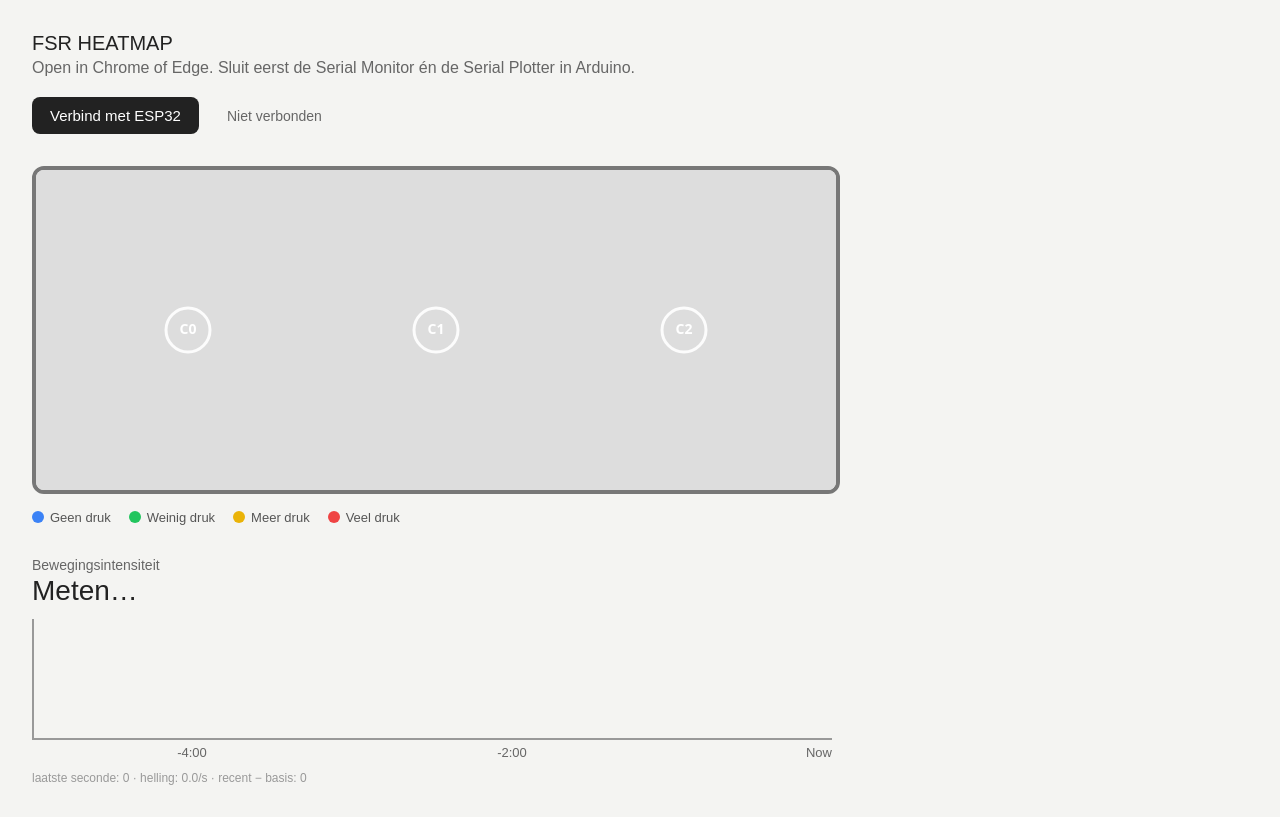
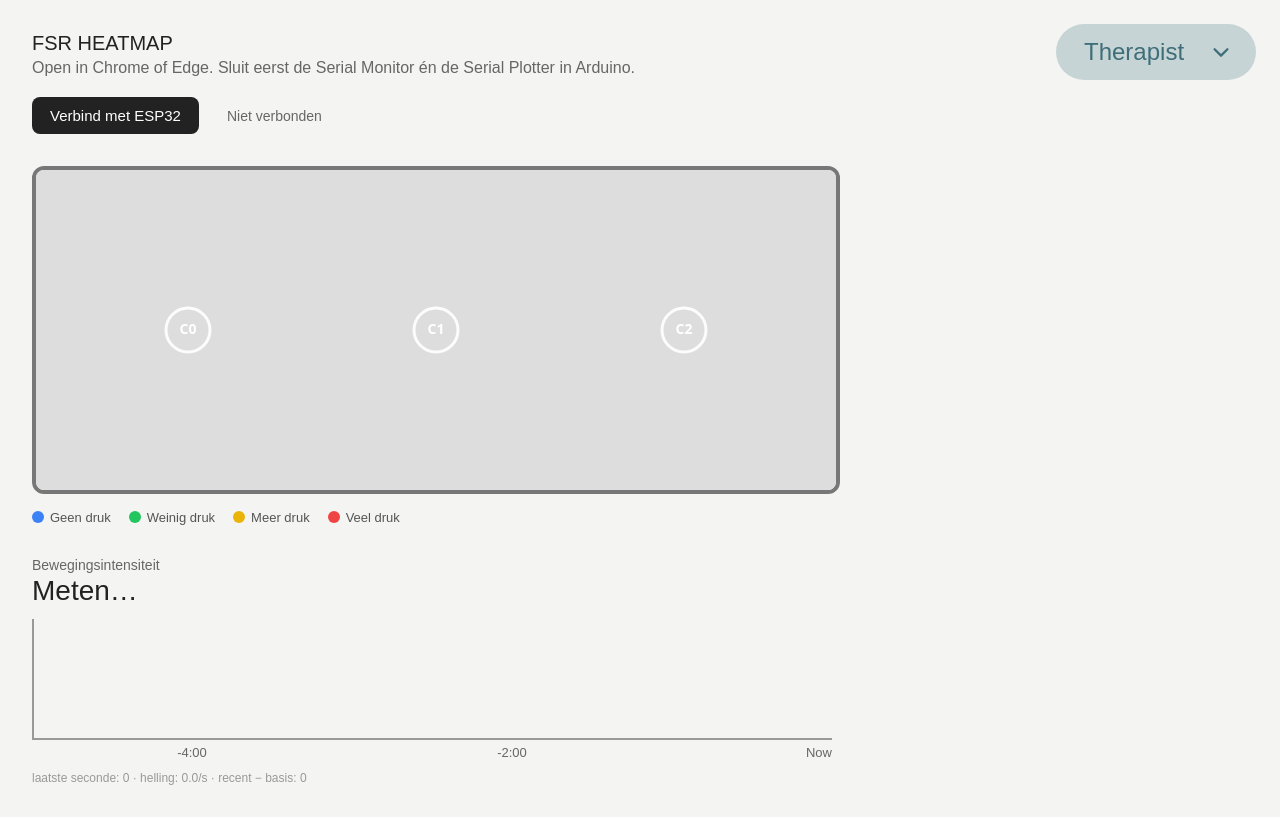
Before and after one commit to Sophievanderburg/FMP_testHeatmap, a React (Create React App) app: page / in a window 1280 px wide. Built offline with nearby package versions, Linux system fonts and the light colour scheme; a web font is replaced by a local one.

Commit message:
add ScreenSwitcher & ClientScreen

```diff
--- a/src/App.js
+++ b/src/App.js
@@ -1,42 +1,53 @@
 // =====================================================================
+//  App.js — DE BASIS VAN DE APP
+//
+//  Regelt twee dingen:
+//   1. De data (verbinding met de ESP32 + bewegingsintensiteit).
+//      Die staat HIER en niet in een scherm, zodat de verbinding en de
+//      grafiekgeschiedenis blijven bestaan als je van scherm wisselt.
+//   2. Welk scherm er getoond wordt (Therapist of Client), via de
+//      dropdown rechtsboven.
+//
 //  Opbouw:
 //    useSerialData        -> haalt data binnen                (hooks/)
 //    useMovementIntensity -> berekent intensiteit + label     (hooks/)
-//    ConnectionBar        -> knop + status                    (components/)
-//    Heatmap              -> rechthoek met kleuren            (components/)
-//    Legend               -> uitleg van de kleuren            (components/)
-//    IntensityGraph       -> grafiek laatste 5 min + label    (components/)
+//    ScreenSwitcher       -> dropdown rechtsboven             (components/)
+//    TherapistScreen      -> heatmap + grafiek                (screens/)
+//    ClientScreen         -> scherm voor de cliënt            (screens/)
 // =====================================================================
+import { useState } from "react";
 import { useSerialData } from "./hooks/useSerialData.js";
 import { useMovementIntensity } from "./hooks/useMovementIntensity.js";
-import ConnectionBar from "./components/ConnectionBar.js";
-import Heatmap from "./components/Heatmap.js";
-import Legend from "./components/Legend.js";
-import IntensityGraph from "./components/IntensityGraph.js";
+import ScreenSwitcher from "./components/ScreenSwitcher.js";
+import TherapistScreen from "./screens/TherapistScreen.js";
+import ClientScreen from "./screens/ClientScreen.js";
+
+// De schermen waartussen je kunt kiezen. Een scherm erbij?
+// Voeg hier een regel toe én een regel bij "Het gekozen scherm" hieronder.
+const SCREENS = [
+  { key: "therapist", label: "Therapist" },
+  { key: "client", label: "Client" },
+];
 
 export default function App() {
-  // Hier komt de data vandaan. Straks wissel je deze ene regel om naar
-  // useWebSocketData() om via wifi te werken.
-  const { values, status, error, connect } = useSerialData();
+  // Welk scherm staat nu open? Begint op "therapist".
+  const [screen, setScreen] = useState("therapist");
 
-  // Uit dezelfde meetwaarden berekenen we de bewegingsintensiteit.
-  const { history, trend, stats } = useMovementIntensity(values);
+  // De data. Straks wissel je useSerialData() om naar useWebSocketData()
+  // om via wifi te werken.
+  const serial = useSerialData();
+  const intensity = useMovementIntensity(serial.values);
 
   return (
-    <main>
-      <h1>FSR heatmap</h1>
-      <p className="hint">
-        Open in Chrome of Edge. Sluit eerst de Serial Monitor én de Serial
-        Plotter in Arduino.
-      </p>
+    <>
+      {/* Dropdown rechtsboven, zichtbaar op beide schermen */}
+      <ScreenSwitcher options={SCREENS} value={screen} onChange={setScreen} />
 
-      <ConnectionBar status={status} error={error} onConnect={connect} />
-
-      <div className="heatmap-wrapper">
-        <Heatmap values={values} />
-        <Legend />
-        <IntensityGraph history={history} trend={trend} stats={stats} />
-      </div>
-    </main>
+      {/* Het gekozen scherm */}
+      {screen === "therapist" && (
+        <TherapistScreen serial={serial} intensity={intensity} />
+      )}
+      {screen === "client" && <ClientScreen />}
+    </>
   );
 }
--- /dev/null
+++ b/src/components/ScreenSwitcher.css
@@ -0,0 +1,75 @@
+/* =====================================================================
+   ScreenSwitcher.css — OPMAAK VAN DE DROPDOWN RECHTSBOVEN
+   Kleuren en vormen zoals in het ontwerp. Pas hier de kleuren aan.
+   ===================================================================== */
+
+.switcher {
+  /* Kleuren op één plek, zodat je ze makkelijk kunt aanpassen */
+  --switcher-bg: #c7d4d6; /* lichte blauwgrijze achtergrond */
+  --switcher-text: #3e6e78; /* donker blauwgroene tekst */
+
+  position: fixed; /* Blijft altijd rechtsboven, ook bij scrollen */
+  top: 24px;
+  right: 24px;
+  z-index: 100; /* Ligt boven de rest van de pagina */
+
+  min-width: 200px;
+  background: var(--switcher-bg);
+  color: var(--switcher-text);
+  border-radius: 28px; /* Helft van de hoogte = pilvorm */
+  font-size: 24px;
+  overflow: hidden;
+}
+
+/* Knoppen in de dropdown: standaard browseropmaak weghalen */
+.switcher button {
+  background: none;
+  border: none;
+  color: inherit;
+  font: inherit;
+  cursor: pointer;
+  text-align: left;
+}
+
+/* De pil bovenaan */
+.switcher-header {
+  width: 100%;
+  height: 56px;
+  padding: 0 24px 0 28px;
+  display: flex;
+  align-items: center;
+  justify-content: space-between;
+  gap: 16px;
+  border-radius: 28px;
+}
+
+/* Als het menu open is: een zachte lijn onder de pil, zoals in het ontwerp */
+.switcher.is-open .switcher-header {
+  box-shadow: 0 2px 0 rgba(62, 110, 120, 0.25);
+}
+
+.switcher-chevron {
+  width: 22px;
+  height: 22px;
+  flex-shrink: 0;
+}
+
+/* Het menu met keuzes */
+.switcher-menu {
+  list-style: none;
+  padding: 16px 0 20px;
+}
+
+.switcher-option {
+  width: 100%;
+  padding: 8px 28px;
+}
+
+.switcher-option:hover {
+  background: rgba(62, 110, 120, 0.08);
+}
+
+/* Het scherm dat nu open is: dikgedrukt */
+.switcher-option.is-selected {
+  font-weight: 600;
+}
--- /dev/null
+++ b/src/components/ScreenSwitcher.js
@@ -0,0 +1,106 @@
+// =====================================================================
+//  ScreenSwitcher.js — DE DROPDOWN RECHTSBOVEN (Therapist / Client)
+//
+//  Een zelfgemaakte dropdown, zodat hij er precies uitziet zoals het
+//  ontwerp. (Een standaard <select> kun je bijna niet vormgeven.)
+//
+//  Props:
+//   options  -> lijst met keuzes: [{ key: "therapist", label: "Therapist" }, ...]
+//   value    -> de key van het scherm dat nu open is
+//   onChange -> functie die wordt aangeroepen met de nieuwe key
+// =====================================================================
+import { useEffect, useRef, useState } from "react";
+import "./ScreenSwitcher.css";
+
+// Het pijltje (chevron) als kleine tekening.
+function Chevron() {
+  return (
+    <svg className="switcher-chevron" viewBox="0 0 24 24" aria-hidden="true">
+      <path
+        d="M5 9l7 7 7-7"
+        fill="none"
+        stroke="currentColor"
+        strokeWidth="2.5"
+        strokeLinecap="round"
+        strokeLinejoin="round"
+      />
+    </svg>
+  );
+}
+
+export default function ScreenSwitcher({ options, value, onChange }) {
+  // Staat het menu open of dicht?
+  const [open, setOpen] = useState(false);
+
+  // Verwijzing naar de hele dropdown, om te weten of er "buiten" geklikt wordt.
+  const containerRef = useRef(null);
+
+  // Menu sluiten als je ernaast klikt of op Escape drukt.
+  useEffect(() => {
+    if (!open) return; // Alleen nodig als het menu open staat.
+
+    function handleClickOutside(event) {
+      if (
+        containerRef.current &&
+        !containerRef.current.contains(event.target)
+      ) {
+        setOpen(false);
+      }
+    }
+    function handleKey(event) {
+      if (event.key === "Escape") setOpen(false);
+    }
+
+    document.addEventListener("mousedown", handleClickOutside);
+    document.addEventListener("keydown", handleKey);
+    // Opruimen als het menu weer dicht gaat.
+    return () => {
+      document.removeEventListener("mousedown", handleClickOutside);
+      document.removeEventListener("keydown", handleKey);
+    };
+  }, [open]);
+
+  // Het label van het scherm dat nu gekozen is (bijv. "Therapist").
+  const current = options.find((option) => option.key === value);
+
+  return (
+    <div ref={containerRef} className={`switcher ${open ? "is-open" : ""}`}>
+      {/* De "pil" bovenaan: klik = menu open/dicht */}
+      <button
+        type="button"
+        className="switcher-header"
+        onClick={() => setOpen(!open)}
+        aria-haspopup="listbox"
+        aria-expanded={open}
+      >
+        <span>{current.label}</span>
+        <Chevron />
+      </button>
+
+      {/* Het menu met keuzes, alleen zichtbaar als 'open' waar is */}
+      {open && (
+        <ul className="switcher-menu" role="listbox">
+          {options.map((option) => {
+            const isSelected = option.key === value;
+            return (
+              <li key={option.key}>
+                <button
+                  type="button"
+                  role="option"
+                  aria-selected={isSelected}
+                  className={`switcher-option ${isSelected ? "is-selected" : ""}`}
+                  onClick={() => {
+                    onChange(option.key); // Ander scherm kiezen
+                    setOpen(false); // Menu weer dicht
+                  }}
+                >
+                  {option.label}
+                </button>
+              </li>
+            );
+          })}
+        </ul>
+      )}
+    </div>
+  );
+}
--- /dev/null
+++ b/src/screens/ClientScreen.css
@@ -0,0 +1,15 @@
+/* =====================================================================
+   ClientScreen.css — OPMAAK VAN HET CLIËNTSCHERM
+   ===================================================================== */
+
+.client-screen {
+  min-height: 100vh; /* Minstens de hele hoogte van het scherm */
+  display: flex;
+  align-items: center; /* Verticaal in het midden */
+  justify-content: center; /* Horizontaal in het midden */
+  box-sizing: border-box;
+}
+
+.client-title {
+  font-size: 48px;
+}
--- /dev/null
+++ b/src/screens/ClientScreen.js
@@ -0,0 +1,14 @@
+// =====================================================================
+//  ClientScreen.js — HET SCHERM VOOR DE CLIËNT
+//  Voor nu alleen het woord "Client" in het midden.
+//  Hier kun je later zelf onderdelen aan toevoegen.
+// =====================================================================
+import "./ClientScreen.css";
+
+export default function ClientScreen() {
+  return (
+    <main className="client-screen">
+      <p className="client-title">Client</p>
+    </main>
+  );
+}
--- /dev/null
+++ b/src/screens/TherapistScreen.js
@@ -0,0 +1,39 @@
+// =====================================================================
+//  TherapistScreen.js — HET SCHERM VOOR DE THERAPEUT
+//  (Dit was eerst App.js.)
+//
+//  Dit scherm haalt zelf GEEN data op; die krijgt het binnen via props
+//  vanuit App.js. Zo blijft de verbinding met de ESP32 (en de grafiek
+//  van de laatste 5 minuten) bestaan als je even naar "Client" wisselt.
+//
+//  Props:
+//   serial    -> { values, status, error, connect } uit useSerialData
+//   intensity -> { history, trend, stats } uit useMovementIntensity
+// =====================================================================
+import ConnectionBar from "../components/ConnectionBar.js";
+import Heatmap from "../components/Heatmap.js";
+import Legend from "../components/Legend.js";
+import IntensityGraph from "../components/IntensityGraph.js";
+
+export default function TherapistScreen({ serial, intensity }) {
+  const { values, status, error, connect } = serial;
+  const { history, trend, stats } = intensity;
+
+  return (
+    <main>
+      <h1>FSR heatmap</h1>
+      <p className="hint">
+        Open in Chrome of Edge. Sluit eerst de Serial Monitor én de Serial
+        Plotter in Arduino.
+      </p>
+
+      <ConnectionBar status={status} error={error} onConnect={connect} />
+
+      <div className="heatmap-wrapper">
+        <Heatmap values={values} />
+        <Legend />
+        <IntensityGraph history={history} trend={trend} stats={stats} />
+      </div>
+    </main>
+  );
+}
```
